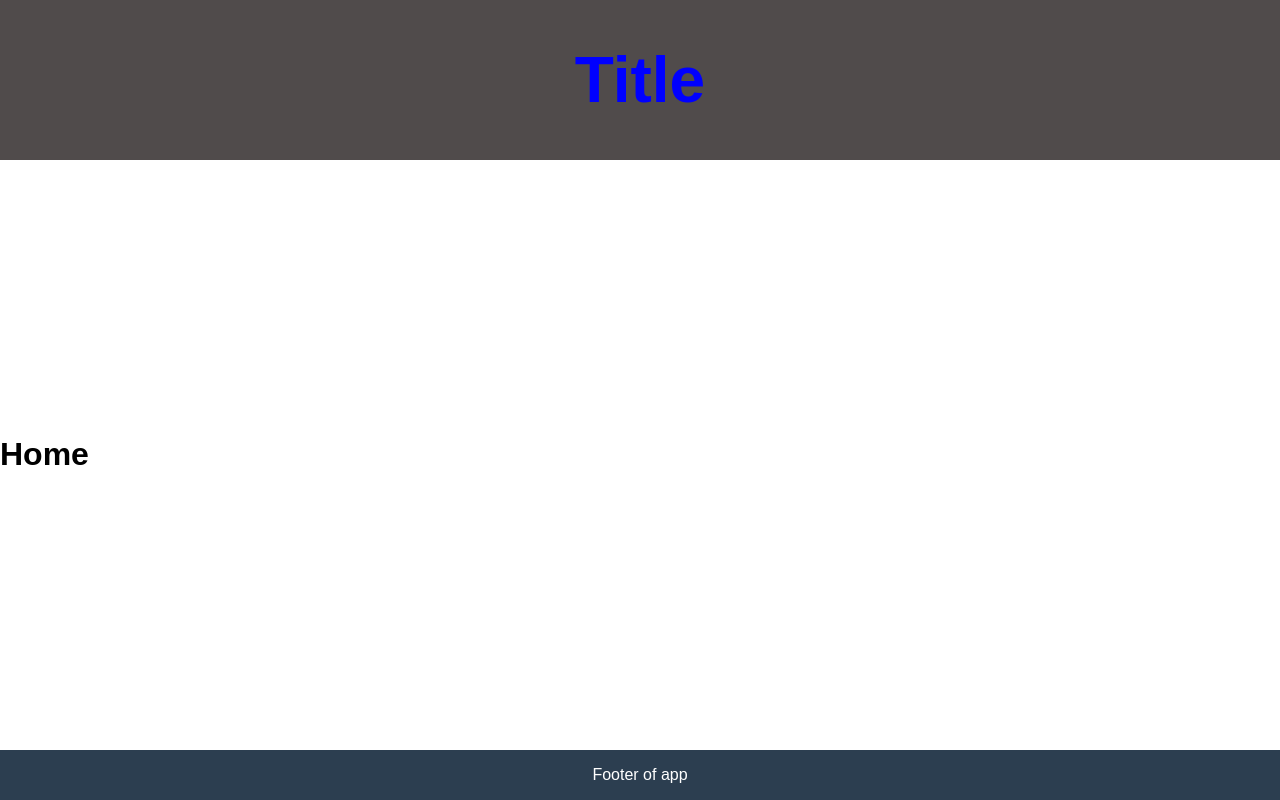
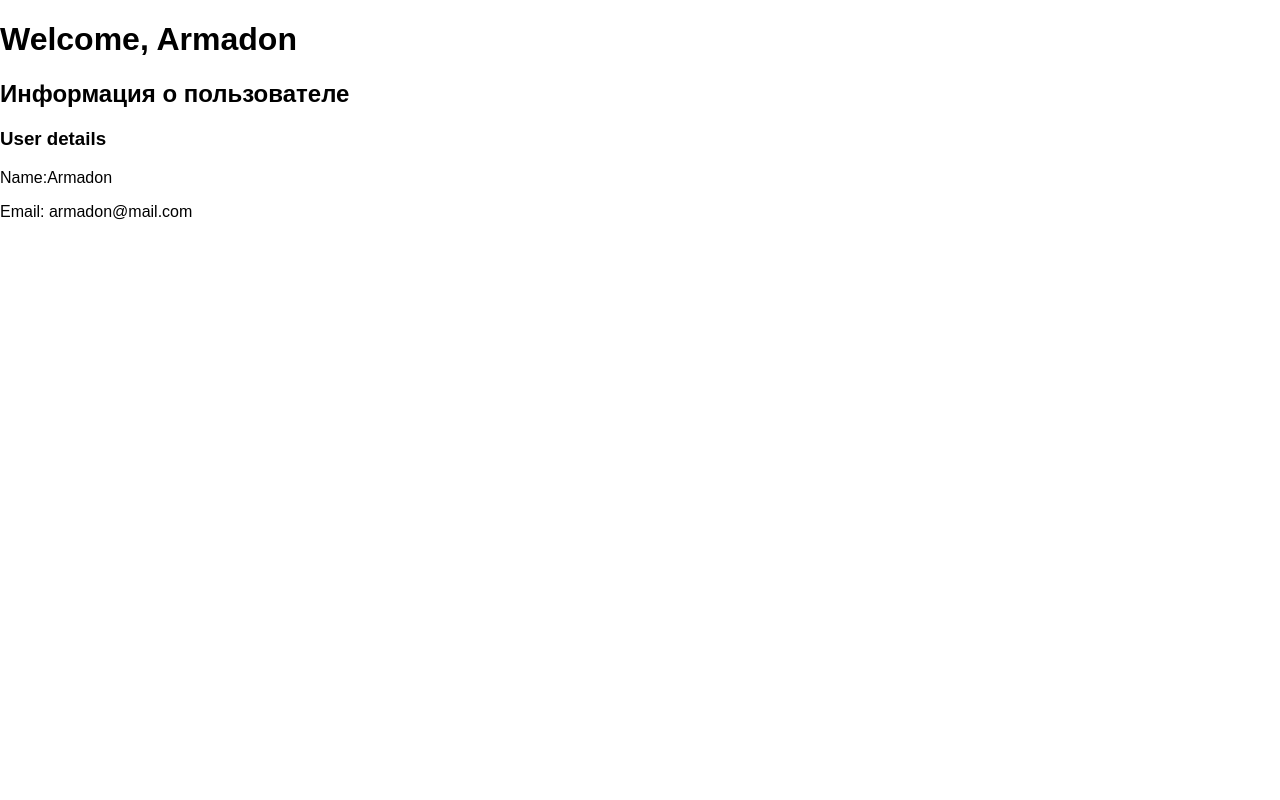
Before and after one commit to MAG7777/may_app, a React (Vite) app: page / in a window 1280 px wide. Built offline with nearby package versions, Linux system fonts and the light colour scheme.

Commit message:
COntext api with useContext hook

```diff
--- /dev/null
+++ b/src/Contexts/UserContext.tsx
@@ -0,0 +1,17 @@
+import { createContext, useContext } from "react";
+type User = {
+    id?:number,
+    name:string,
+    email:string
+}
+export const UserContext = createContext<User|null>(null);
+
+export function useUserContext(){
+    const user = useContext(UserContext);
+
+    if(!user){
+        throw new Error("Info did not receve")
+    }
+
+    return user;
+}
--- a/src/components/App/App.tsx
+++ b/src/components/App/App.tsx
@@ -1,19 +1,23 @@
 import Header from '../Header/Header';
-import Footer from '../Footer/Footer';
-import Home from '../../pages/Home/Home';
 import './App.css';
+import { UserContext } from '../../Contexts/UserContext';
+type User = {
+    id?:number,
+    name:string,
+    email:string
+}
 
 function App() {
 
+  const user:User = {
+    name:"Armadon",
+    email:"armadon@mail.com"
+  }
+
   return (
-    <>
-      <main className='app'>
+    <UserContext value={user}>
         <Header />
-        <Home />
-        <Footer />
-      </main>
-
-    </>
+    </UserContext>
   )
 }
 
--- a/src/components/Header/Header.tsx
+++ b/src/components/Header/Header.tsx
@@ -1,27 +1,14 @@
-import "./Header.css";
+import { useUserContext } from "../../Contexts/UserContext";
+import UserInfo from "../UserInfo";
+function Header() {
+    const user = useUserContext()
 
-interface Style {
-    color: string
-    fontSize: string
-    width: string
-    display: string
-    justifyContent: string
-}
+    return (
+        <div>
+            <h1>Welcome, {user?.name}</h1>
+            <UserInfo />
+        </div>
 
-
-const style: Style = {
-    color: "blue",
-    fontSize: "2rem",
-    width: "100%",
-    display: "flex",
-    justifyContent: "center"
-
-}
-function Header() {
-    return (
-        <header className="container" style={style}>
-            <h1>Title</h1>
-        </header>
     )
 
 }
--- /dev/null
+++ b/src/components/UserDetails.tsx
@@ -0,0 +1,16 @@
+import { useUserContext } from "../Contexts/UserContext";
+
+
+function UserDetails() {
+    const user = useUserContext()
+
+    return (
+        <div>
+            <h3>User details</h3>
+            <p>Name:{user?.name} </p>
+            <p>Email: {user?.email}</p>
+        </div>
+    )
+}
+
+export default UserDetails;
--- /dev/null
+++ b/src/components/UserInfo.tsx
@@ -0,0 +1,15 @@
+import { useContext } from "react";
+// import { PlayerContext } from "../contexts/PlayerContext";
+import UserDetails from "./UserDetails";
+
+function UserInfo() {
+
+  return (
+    <div>
+      <h2>Информация о пользователе</h2>
+      <UserDetails />
+    </div>
+  );
+}
+
+export default UserInfo;
```
